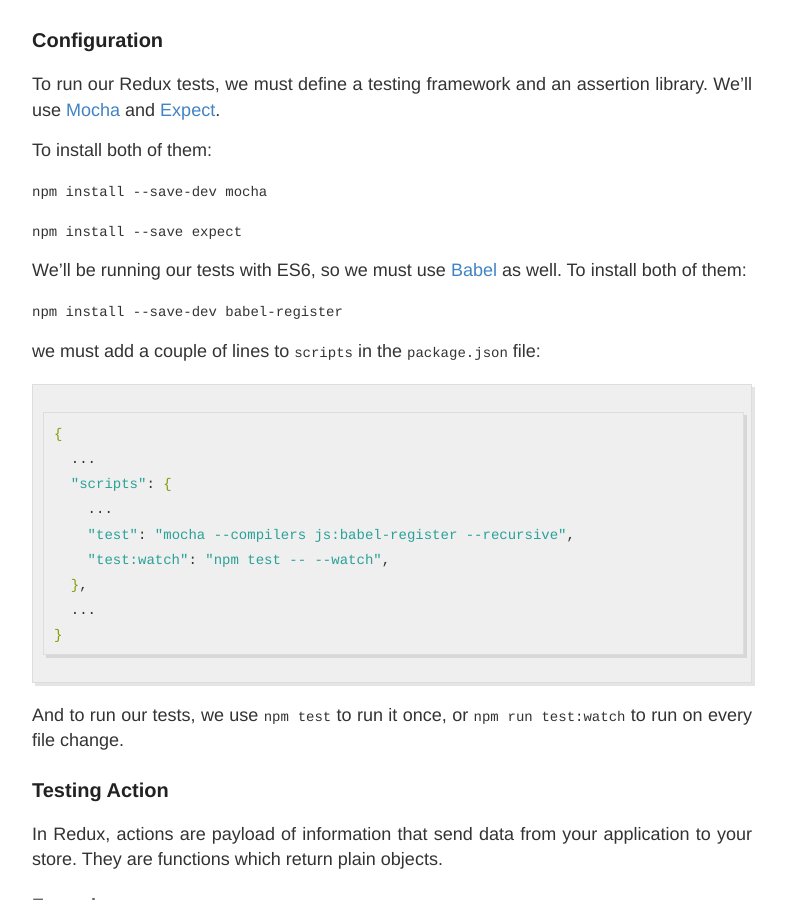
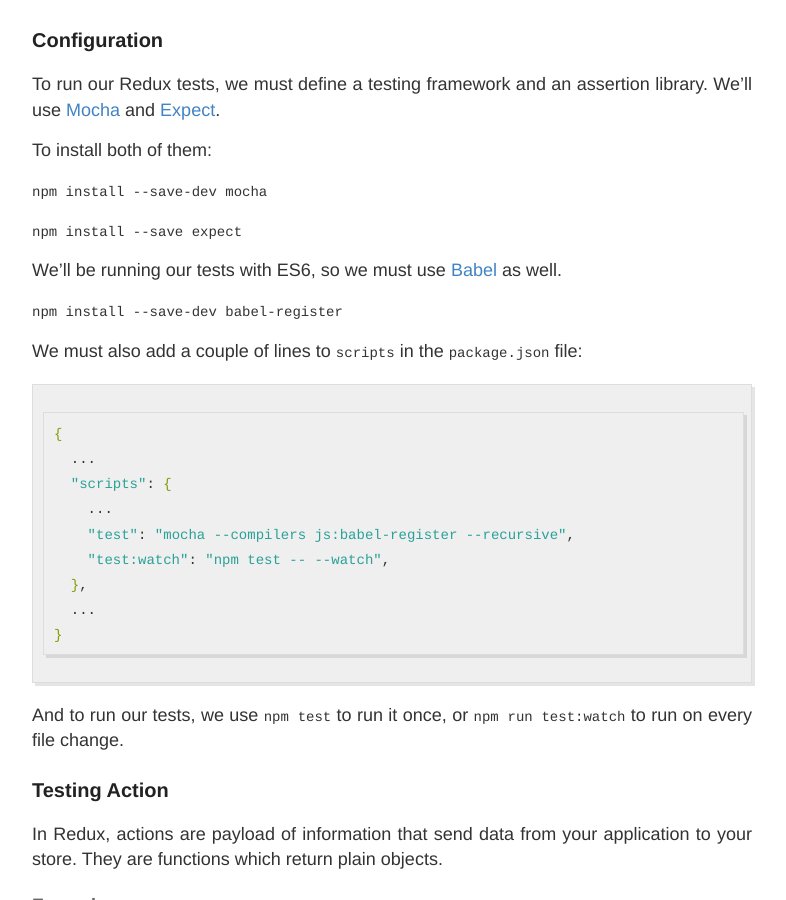
Before and after one commit to glundgren93/glundgren93.github.io, a Jekyll site: the page built from _posts/2016-6-7-Tests-Redux.md, in a window 1280 px wide and 900 px high, scrolled down 364 px. Shown: the whole window, without its empty margins (248-1034 px from the left). Built offline with Jekyll 4.4.1, drawn with Linux system fonts in a browser that asks for light colours; comment, search, counter and statistics services are not loaded.

Commit message:
creating tests in redux post

````diff
--- a/_posts/2016-6-7-Tests-Redux.md
+++ b/_posts/2016-6-7-Tests-Redux.md
@@ -18,12 +18,11 @@ To install both of them:
 
 
 We'll be running our tests with ES6, so we must use [Babel](http://babeljs.io/) as well.
-To install both of them:
 
 `npm install --save-dev babel-register`
 
 
-we must add a couple of lines to `scripts` in the `package.json` file:
+We must also add a couple of lines to `scripts` in the `package.json` file:
 
 ```bash
 {
````
